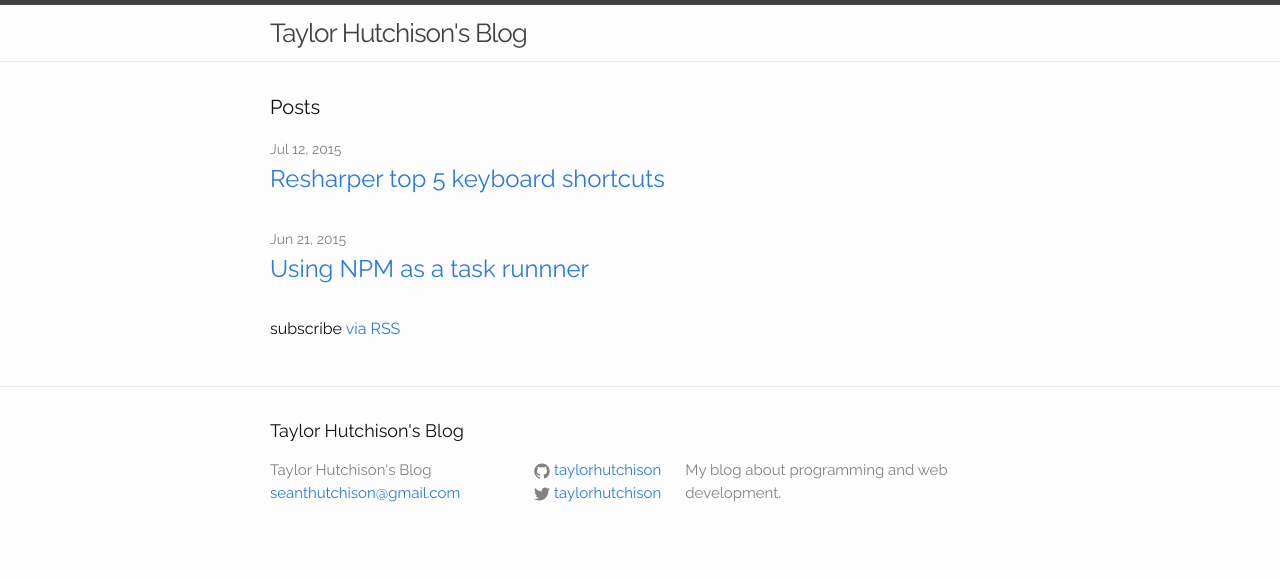
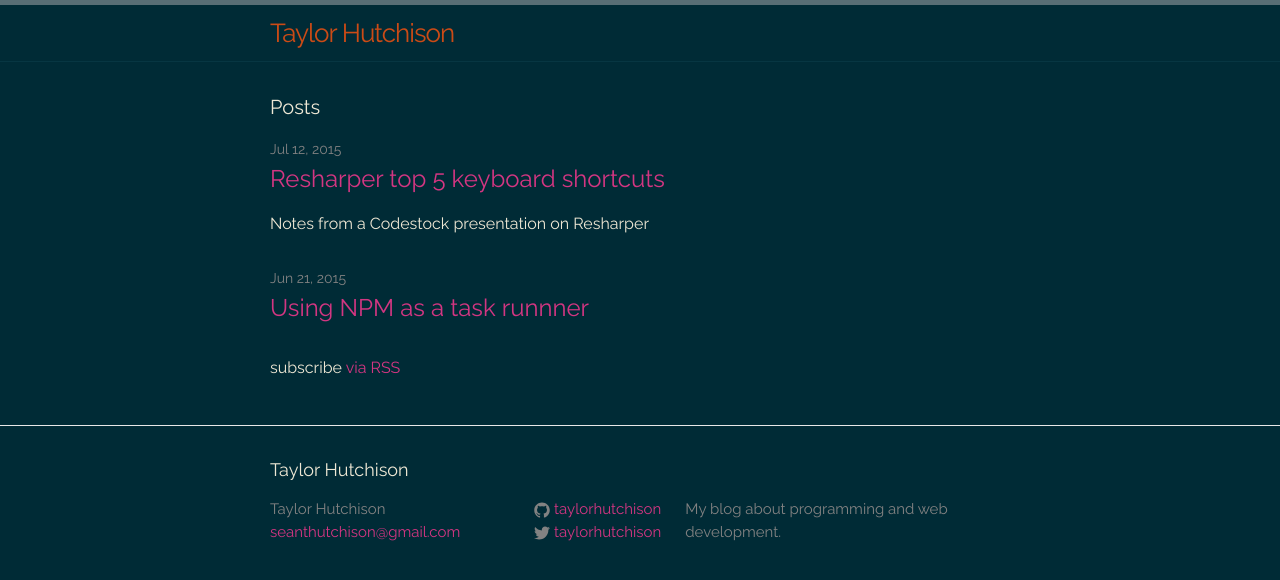
Before and after one commit to taylorhutchison/taylorhutchison.github.io, a Jekyll site: the page built from index.html, in a window 1280 px wide. Shown: the top 580 px of the page. Built offline with Jekyll 4.4.1, drawn with Linux system fonts in a browser that asks for light colours.

Commit message:
Changed to a Solarized theme

```diff
--- a/_config.yml
+++ b/_config.yml
@@ -6,7 +6,7 @@
 # 'jekyll serve'. If you change this file, please restart the server process.
 
 # Site settings
-title: Taylor Hutchison's Blog
+title: Taylor Hutchison
 email: seanthutchison@gmail.com
 description: My blog about programming and web development.
 baseurl: "" # the subpath of your site, e.g. /blog
@@ -16,3 +16,4 @@ github_username:  taylorhutchison
 
 # Build settings
 markdown: kramdown
+future: true
--- a/_posts/2015-07-12-resharper-top-5-keyboard-shortcuts.markdown
+++ b/_posts/2015-07-12-resharper-top-5-keyboard-shortcuts.markdown
@@ -1,6 +1,7 @@
 ---
 layout: post
 title:  "Resharper top 5 keyboard shortcuts"
+description: "Notes from a Codestock presentation on Resharper"
 date:   2015-07-12 17:00:00 -0600
 updated: 2016-02-29 12:00:00 -0600
 categories: visual-studio
--- a/_sass/_base.scss
+++ b/_sass/_base.scss
@@ -91,11 +91,11 @@ h1, h2, h3, h4, h5, h6 {
  * Links
  */
 a {
-    color: $brand-color;
+    color: $solarize-magenta;
     text-decoration: none;
 
     &:visited {
-        color: darken($brand-color, 15%);
+        color: darken($solarize-magenta, 15%);
     }
 
     &:hover {
--- a/_sass/_layout.scss
+++ b/_sass/_layout.scss
@@ -2,8 +2,8 @@
  * Site header
  */
 .site-header {
-    border-top: 5px solid $grey-color-dark;
-    border-bottom: 1px solid $grey-color-light;
+    border-top: 5px solid $solarize-base3;
+    border-bottom: 1px solid $solarize-base2;
     min-height: 56px;
 
     // Positioning context for the mobile navigation icon
@@ -20,7 +20,7 @@
 
     &,
     &:visited {
-        color: $grey-color-dark;
+        color: $solarize-orange;
     }
 }
 
--- a/css/main.scss
+++ b/css/main.scss
@@ -3,7 +3,13 @@
 ---
 @charset "utf-8";
 
+$solarize-base1: #002b36;
+$solarize-base2: #073642;
+$solarize-base3: #586e75;
+$solarize-base7: #eee8d5;
 
+$solarize-orange: #cb4b16;
+$solarize-magenta: #d33682;
 
 // Our variables
 $base-font-family: "Raleway", "Helvetica Neue", Helvetica, Arial, sans-serif;
@@ -14,8 +20,8 @@ $base-line-height: 1.5;
 
 $spacing-unit:     30px;
 
-$text-color:       #111;
-$background-color: #fdfdfd;
+$text-color:       $solarize-base7;
+$background-color: $solarize-base1;
 $brand-color:      #2a7ae2;
 
 $grey-color:       #828282;
--- a/index.html
+++ b/index.html
@@ -13,6 +13,10 @@ layout: default
         <h2>
           <a class="post-link" href="{{ post.url | prepend: site.baseurl }}">{{ post.title }}</a>
         </h2>
+        {% if post.description %}
+        <p>{{post.description}}</p>
+        {% endif %}
+        <p></p>
       </li>
     {% endfor %}
   </ul>
```
